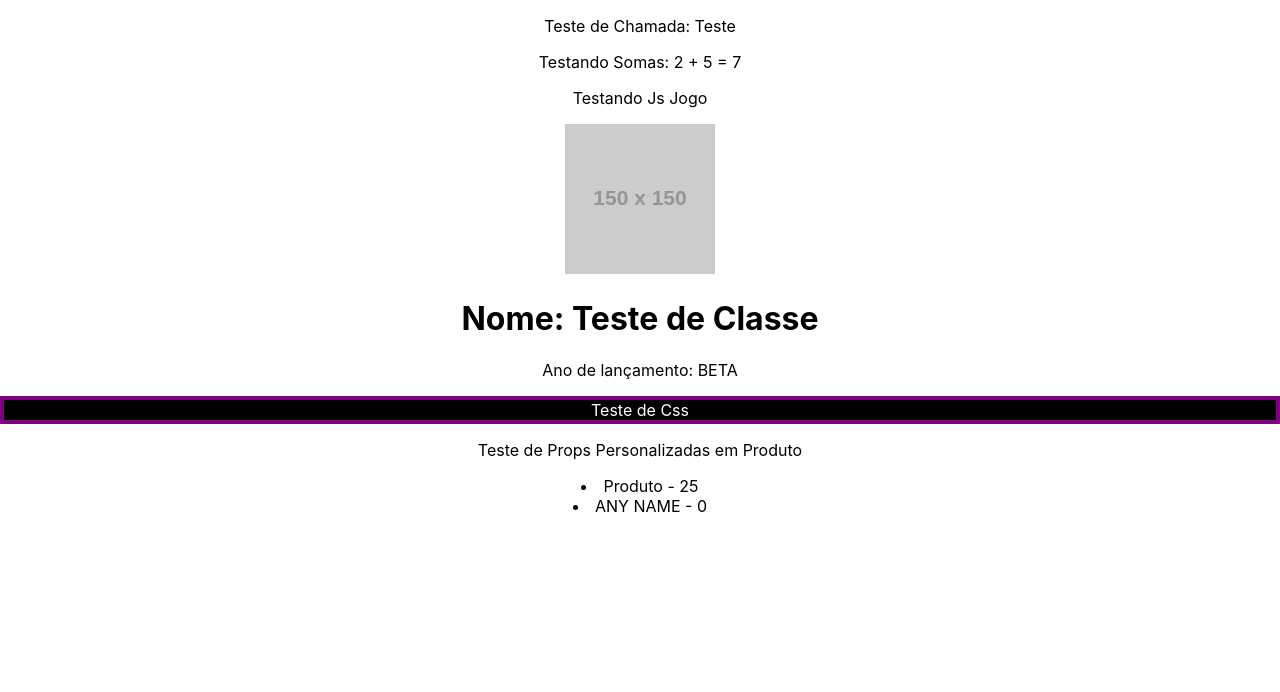
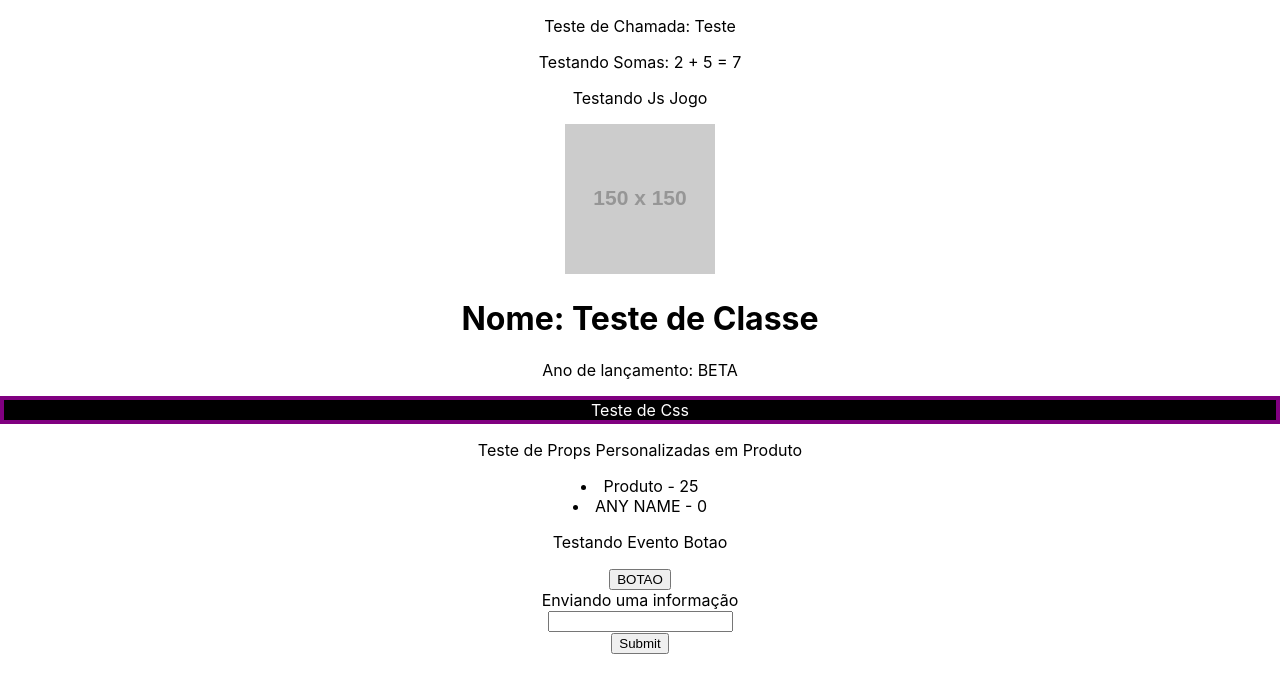
Before and after one commit to HiagoACSilva/App-Test, a React (Create React App) app: page / in a window 1280 px wide. Shown: the top 692 px of the page. Built offline with nearby package versions, Linux system fonts and the light colour scheme.

Commit message:
Adicionando Teste de Eventos e Teste de envio de Informações

```diff
--- a/src/App.js
+++ b/src/App.js
@@ -3,6 +3,8 @@ import TesteProps from './components/TesteProps';
 import Jogo from './components/Jogo';
 import Css from './components/Css';
 import Lista from './components/Lista';
+import Evento from './components/Evento';
+import Envio from './components/Envio';
 function App() {
 
   const num = 2
@@ -22,6 +24,8 @@ function App() {
       <Css/>
       <p>Teste de Props Personalizadas em Produto</p>
       <Lista/>
+      <Evento/>
+      <Envio/>
     </div>
   );
 }
--- /dev/null
+++ b/src/components/Envio.js
@@ -0,0 +1,22 @@
+//TESTE DE ENVIO DE INFORMAÇÕES USANDO EVENTOS
+function Envio(){
+    function Mensagem(e){
+        e.preventDefault() //A PAGINA NÃO IRÁ RECARREGAR
+        console.log("ENVIADO") //MENSAGEM NO CONSOLE DA PAGINA
+    }
+    return(
+        <div>
+            <>Enviando uma informação</>
+            <form onSubmit={Mensagem}>
+                <div>
+                    <input type="text" placehold="Digite algo"/>
+                </div>
+                <div>
+                    <input type="submit" placehold="Enviar"/>
+                </div>
+            </form>
+        </div>
+    )
+}
+
+export default Envio
--- /dev/null
+++ b/src/components/Evento.js
@@ -0,0 +1,15 @@
+//TESTE DE EVENTO
+
+function Evento(){
+    function FunctionEvento(){
+        console.log("ATIVADO")
+    }
+    return(
+        <div>
+            <p>Testando Evento Botao</p>
+            <button onClick = {FunctionEvento}>BOTAO</button>
+        </div>
+    )
+}
+
+export default Evento
```
